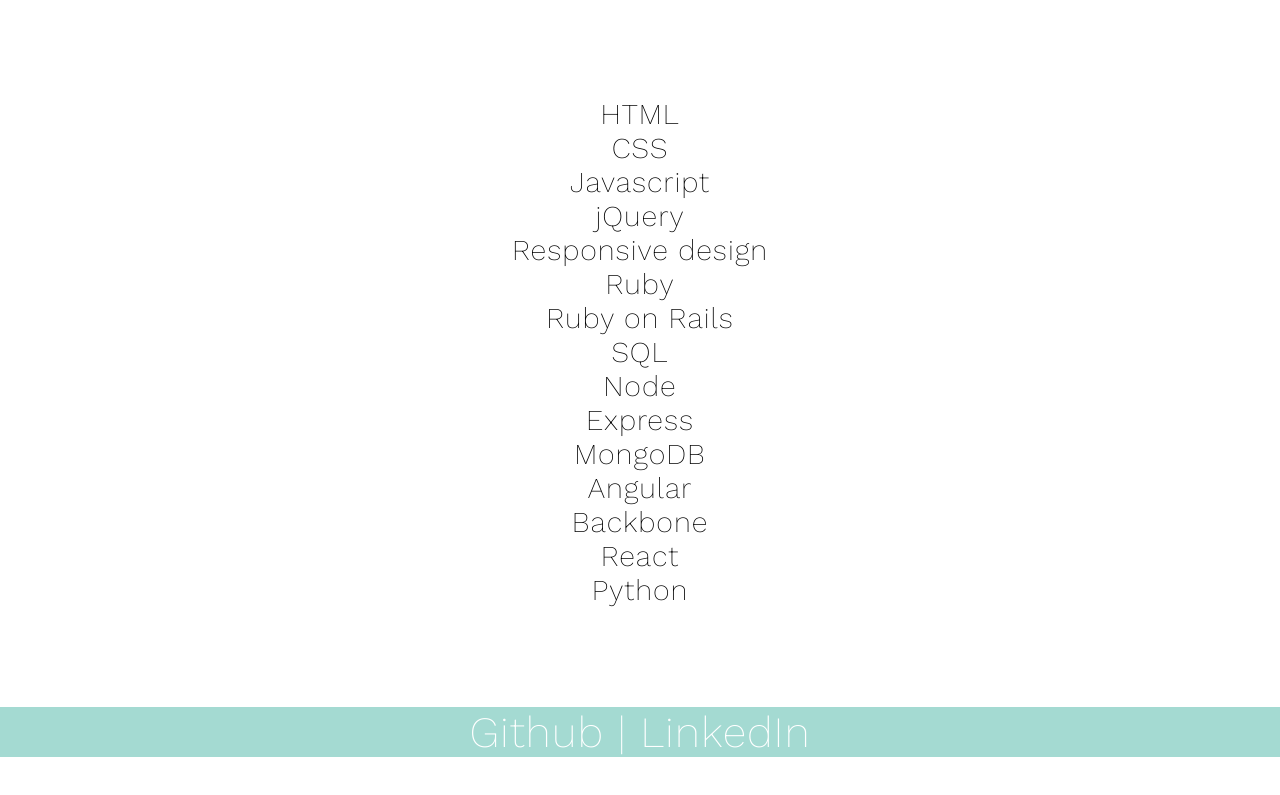
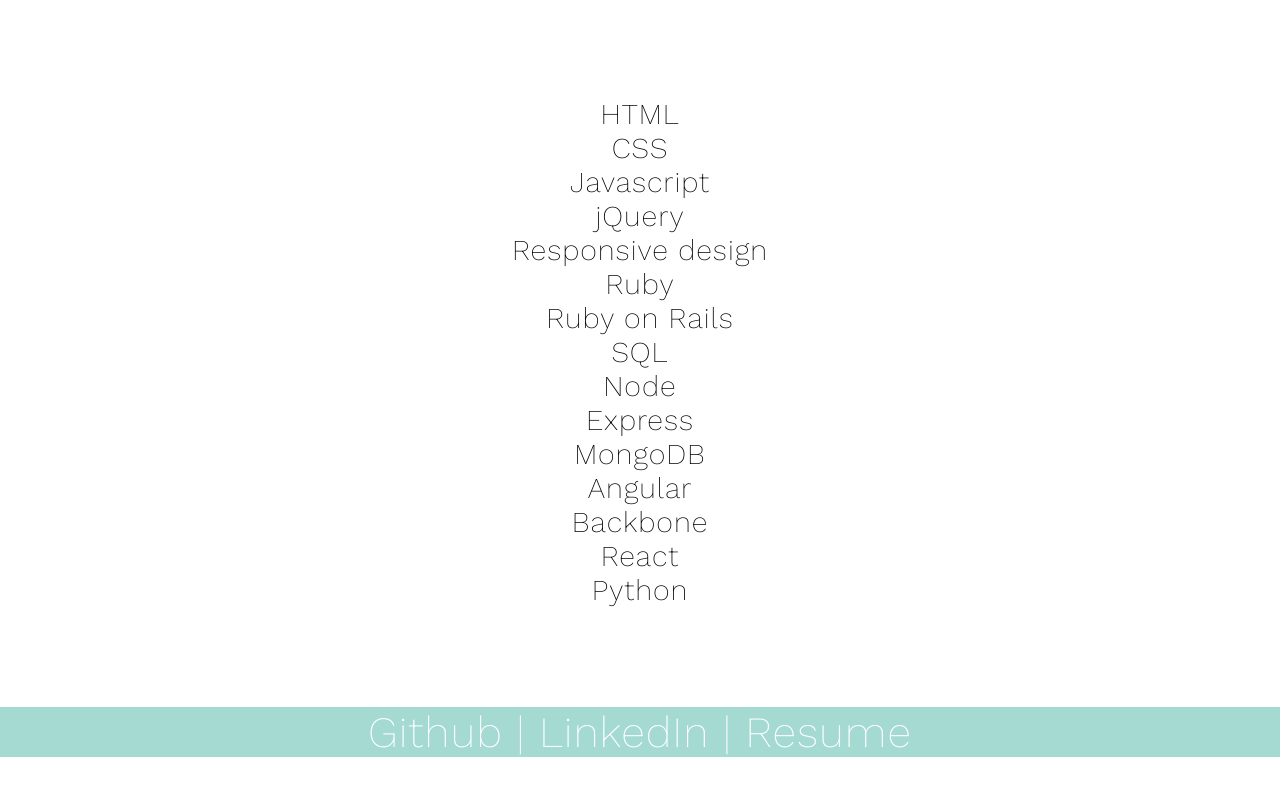
Before and after one commit to Yoreee/responsive-designs, a plain HTML site: page designs/001/index.html in a window 1280 px wide. Shown: the part 4618-5413 px from the top of the page. Drawn offline with nearby package versions, Linux system fonts and the light colour scheme.

Commit message:
added favicon and resume

```diff
--- a/designs/001/index.html
+++ b/designs/001/index.html
@@ -3,6 +3,7 @@
 <head>
 	<meta charset="UTF-8">
 	<meta name="viewport" content="width=device-width, initial-scale=1">
+	<link rel="icon" href="./assets/favicon.ico" type="image/x-icon" />
 	<link href='https://fonts.googleapis.com/css?family=Work+Sans:300,200,400,600,700,800,900' rel='stylesheet' type='text/css'>
 	<link href='https://fonts.googleapis.com/css?family=Open+Sans' rel='stylesheet' type='text/css'>
 	<link rel="stylesheet" href="./styles/style.css">
@@ -138,6 +139,8 @@
 				<a href="https://github.com/yoreee" class="github">Github</a>
 				<span class="contact-color">|</span>
 				<a href="https://www.linkedin.com/in/riazbacchus" class="linkedin">LinkedIn</a>
+				<span>|</span>
+				<a href="./assets/resumeYV.pdf">Resume</a>
 			</div>
 		</div>
 	</div>
```
Also changed, not shown: designs/001/assets/favicon.ico (added), 1 other file.
